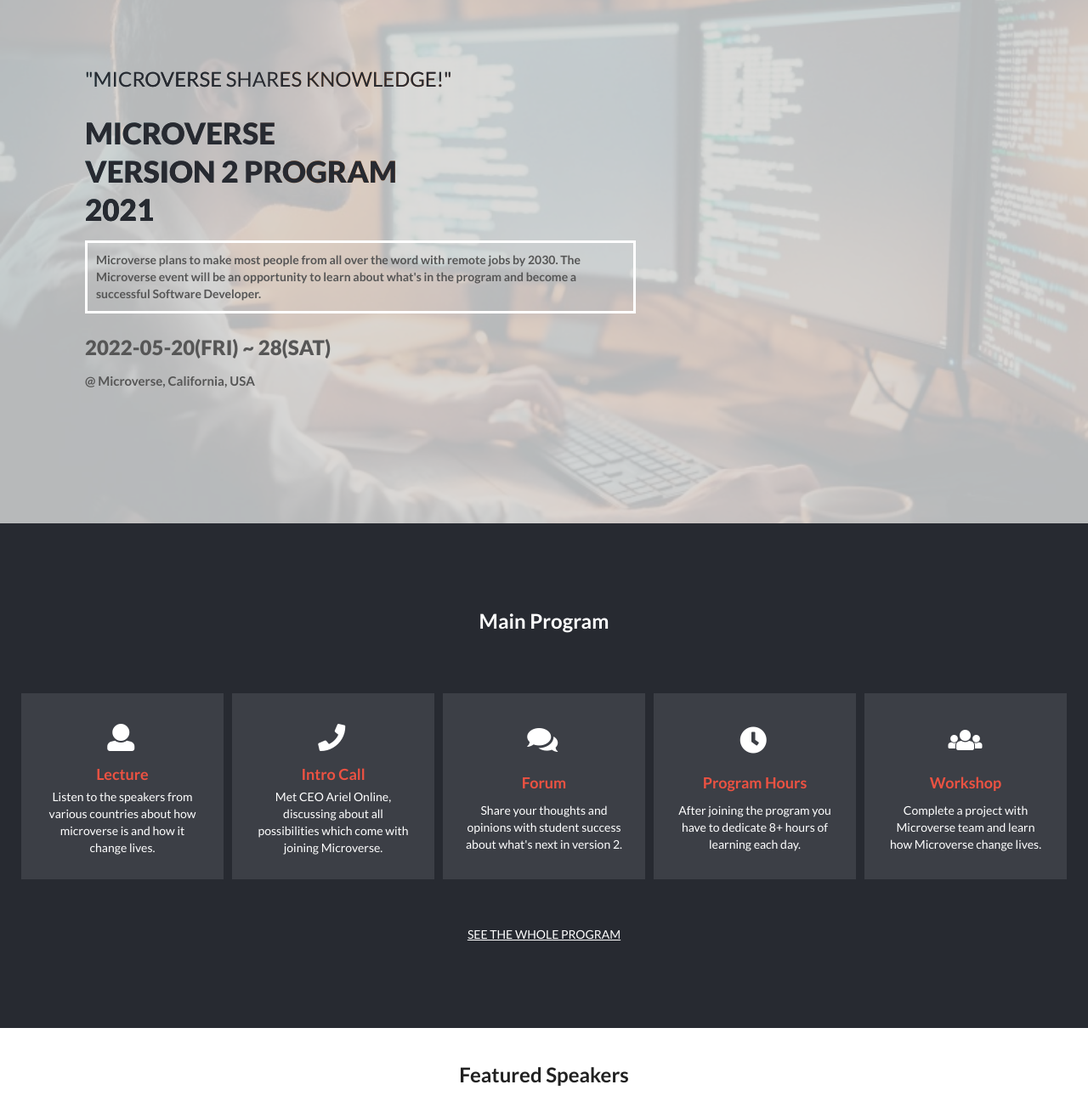
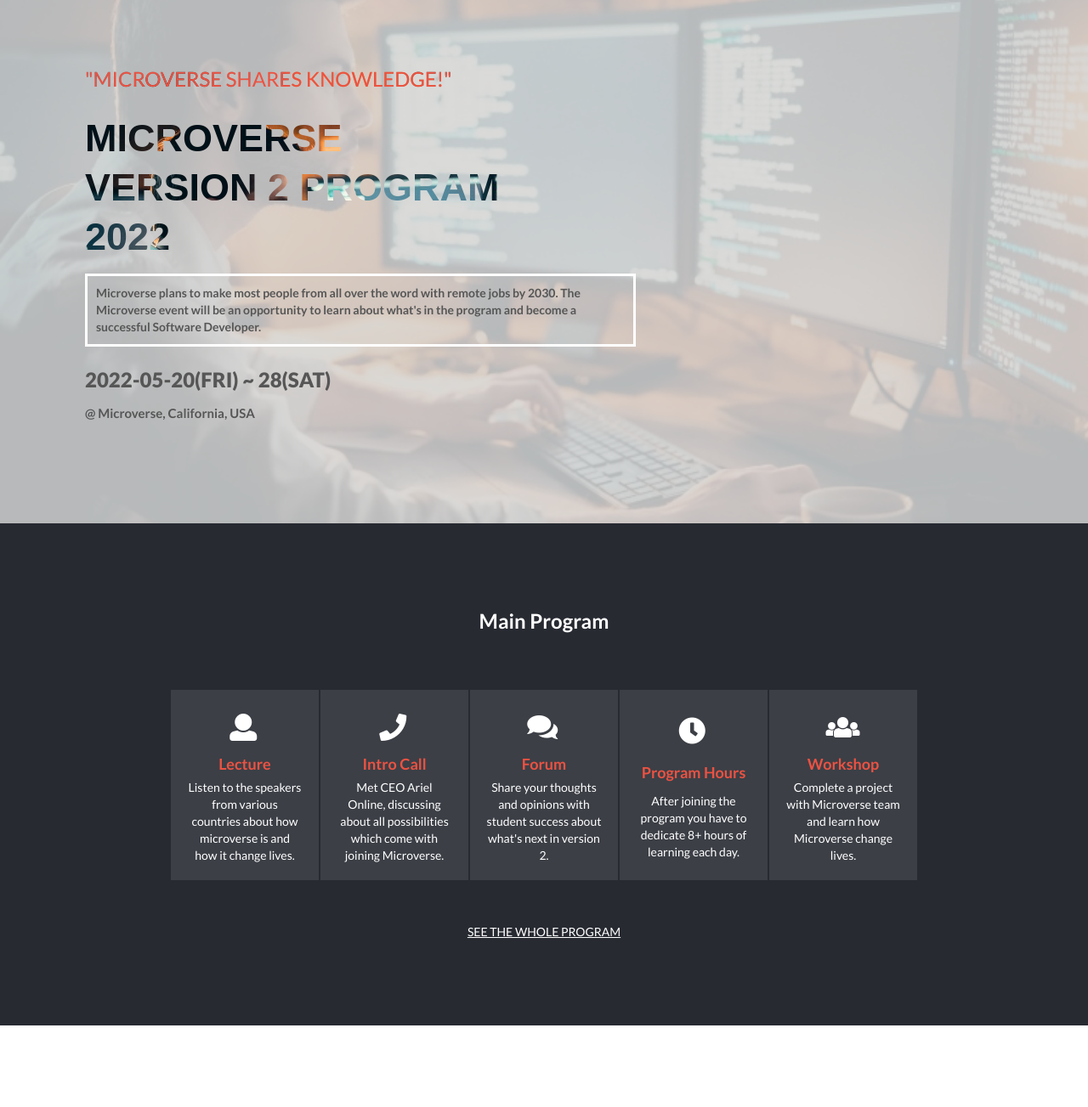
Before and after one commit to silviatofana/Conference-Capstone, a website: page index.html in a window 1280 px wide. Shown: the part 100-1403 px from the top of the page at 85% size. Drawn offline with nearby package versions, Linux system fonts and the light colour scheme; a web font is replaced by a local one.

Commit message:
style changes

```diff
--- a/about.css
+++ b/about.css
@@ -36,6 +36,7 @@
   text-align: center;
   align-items: center;
   font-family: "Lato", sans-serif;
+  padding: 2px;
 }
 
 .bgreeting {
--- a/index.html
+++ b/index.html
@@ -6,6 +6,11 @@
     <meta name="viewport" content="width=device-width, initial-scale=1.0">
     <link rel="stylesheet" href="https://cdn.jsdelivr.net/npm/semantic-ui@2.4.2/dist/semantic.min.css">
     <link rel="stylesheet" href="style.css"/>
+    <link
+      href="http://fonts.cdnfonts.com/css/cocogoose?styles=44178"
+      rel="stylesheet"
+    />
+
     <title>Microverse</title>
 </head>
 <body class="mainbody homepage">
@@ -49,7 +54,7 @@
             <h1>
                 MICROVERSE <br>
                 VERSION 2 PROGRAM<br>
-                2021
+                2022
             </h1>
             <p class="bdesc">Microverse plans to make most people from all over the word with remote jobs by 2030. The Microverse event will be an opportunity to learn about what's in the program and become a successful Software Developer.
             </p>
@@ -113,7 +118,7 @@
       <h2 class="speakerhead">Featured Speakers</h2>
     </section>
 
-    <!-- <footer class="footer">
+    <footer class="footer">
         <div class="partners">
             <h2 class="partnerhead">Partner</h2>
             <div class="partnerlogo">
@@ -132,7 +137,7 @@
                 <p>Tech Crunch in association with Microverse.</p>
             </div>
         </div>
-    </footer> -->
+    </footer>
     <script src="script.js"></script>
 </body>
 </html>
--- a/script.js
+++ b/script.js
@@ -190,7 +190,7 @@
 
   const speakerImage = document.createElement('div');
   speakerImage.className = 'speakerimg';
-  speakerImage.innerHTML = `<img src=${speaker.image} alt="Featured speaker">`;
+  speakerImage.innerHTML = `<img title='speaker' src=${speaker.image} alt="Featured speaker">`;
   li.appendChild(speakerImage);
 
   const speakerInfo = document.createElement('div');
--- a/style.css
+++ b/style.css
@@ -1,4 +1,4 @@
-@import url('https://fonts.googleapis.com/css2?family=Lato:ital,wght@0,100;0,300;0,400;0,700;0,900;1,100;1,300;1,400;1,700;1,900&display=swap');
+@import url("https://fonts.googleapis.com/css2?family=Lato:ital,wght@0,100;0,300;0,400;0,700;0,900;1,100;1,300;1,400;1,700;1,900&display=swap");
 
 :root {
   --color-dark: #272a31;
@@ -110,15 +110,25 @@
 }
 
 .bcontent h1 {
+  text-transform: uppercase;
+  background-repeat: repeat;
+  color: transparent;
+  -webkit-background-clip: text;
+  -webkit-text-fill-color: transparent;
+  -webkit-font-smoothing: antialiased;
+  /* font-weight: 400; */
+  font-size: 2rem;
+  background-image: url(img/homepageimg.png);
+  font-family: "COCOGOOSE", sans-serif;
   font-weight: 900;
-  color: var(--text-coral);
-  background: url("img/homepageimg.png") no-repeat center center;
-  background-size: cover;
-  background-clip: content-box;
-  -webkit-text-fill-color:#272a31;
-  -webkit-background-clip: text;
-  font-size: 32px;
-  text-transform: uppercase;
+  /* color: var(--text-coral);
+  background: url(img/homepageimg.png) no-repeat center center; */
+  /* background-size: cover;
+  background-clip: content-box; */
+  /* -webkit-text-fill-color: #272a31; */
+  /* -webkit-background-clip: text; */
+  /* font-size: 32px; */
+  /* text-transform: uppercase; */
 }
 
 .bdesc {
@@ -143,11 +153,15 @@
 
 .featuredspeakers {
   flex-direction: column;
+  margin: 50px 0px;
 }
 
 .featuredspeakers h2 {
   text-align: center;
-  padding: 40px 0 20px 0;
+}
+
+.speakerhead {
+  margin: 40px 0px 20px;
 }
 
 .speakerslist {
@@ -187,7 +201,7 @@
 .speakerinfo {
   flex: 1.8;
   height: auto;
-  padding: 10px;
+  padding: 2px;
 }
 
 .speakername {
@@ -236,7 +250,7 @@
   background: url("img/homepageimg.png") no-repeat center center;
   background-size: cover;
   background-clip: content-box;
-  -webkit-text-fill-color:#272a31;
+  -webkit-text-fill-color: #ec5242;
   -webkit-background-clip: text;
   font-size: 20px;
   text-transform: uppercase;
@@ -281,7 +295,7 @@
   align-items: center;
   justify-content: space-around;
   width: 100%;
-  margin: 5px;
+  margin: 1px;
   list-style: none;
   padding: 12px;
   background: #3c3f46;
@@ -307,6 +321,11 @@
   margin-top: 10px;
 }
 
+/* .speakerimg {
+  width: 50px;
+  height: auto;
+} */
+
 .protitle {
   width: 35%;
   text-align: center;
@@ -327,6 +346,7 @@
   background: var(--color-coral);
   border: none;
   margin-left: 25%;
+  text-align: center;
 }
 
 .probtn:hover {
@@ -343,6 +363,7 @@
 .partners {
   background-color: var(--text-darkgray);
   padding: 20px;
+  text-align: center;
 }
 
 .partnerhead {
@@ -370,7 +391,7 @@
   list-style-type: none;
 }
 
-/* .bfooter {
+.bfooter {
   display: flex;
   flex-direction: row;
   width: 100%;
@@ -379,7 +400,7 @@
   justify-content: center;
   margin: 0;
   padding: 20px;
-} */
+}
 
 .blogo {
   width: 60%;
@@ -400,6 +421,11 @@
     background-color: var(--color-white);
     padding-left: 40px;
     padding-right: 40px;
+  }
+
+  .featuredspeakers {
+    flex-direction: column;
+    padding: 50px 40px;
   }
 
   .toplinks {
@@ -499,6 +525,7 @@
 
   .mainpro {
     background-color: var(--color-dark);
+    padding: 50px 200px;
   }
 
   .pro-card {
@@ -553,7 +580,6 @@
 
   .bgreeting {
     font-size: 24px;
-    font-family: "lato", sans-serif;
   }
 
   .bdesc {
@@ -572,7 +598,8 @@
   }
 
   .bcontent h1 {
-    font-size: 35px;
+    font-size: 45px;
+    font-family: "COCOGOOSE", sans-serif;
   }
 
   .bcontent h2 {
```
Also changed, not shown: about.html (+6 -0 lines), img/orange.png (added).
